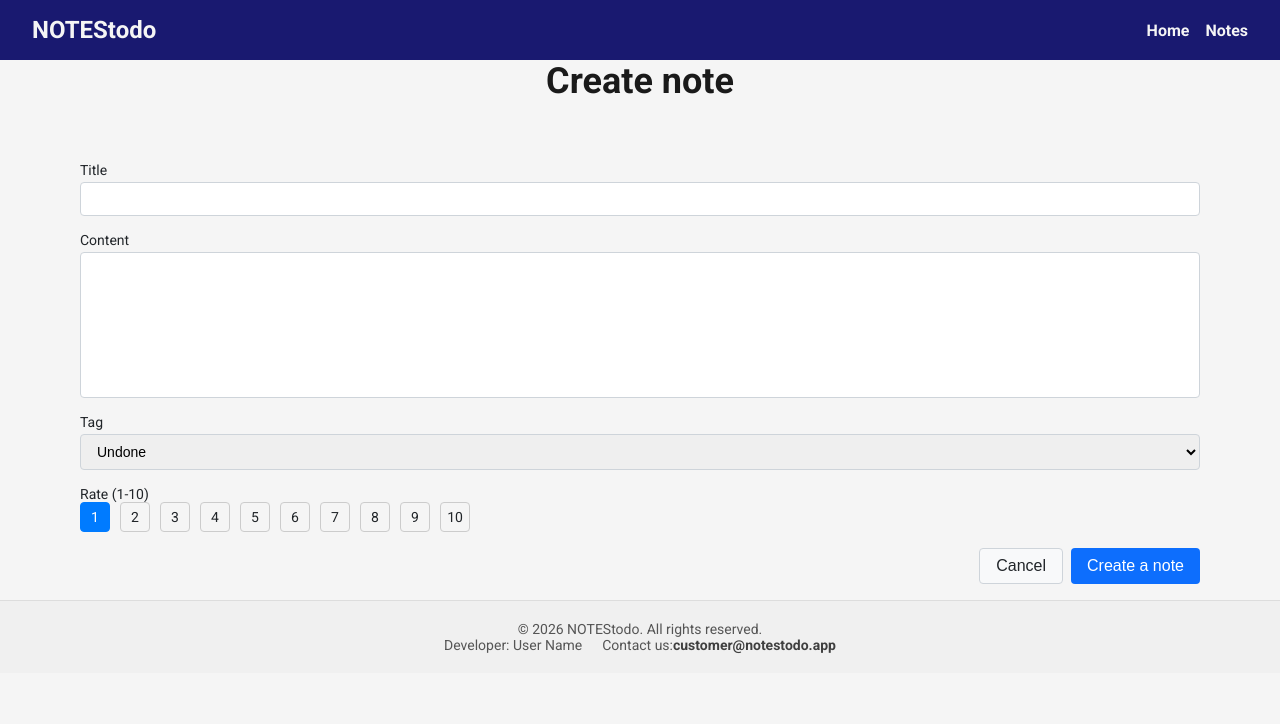
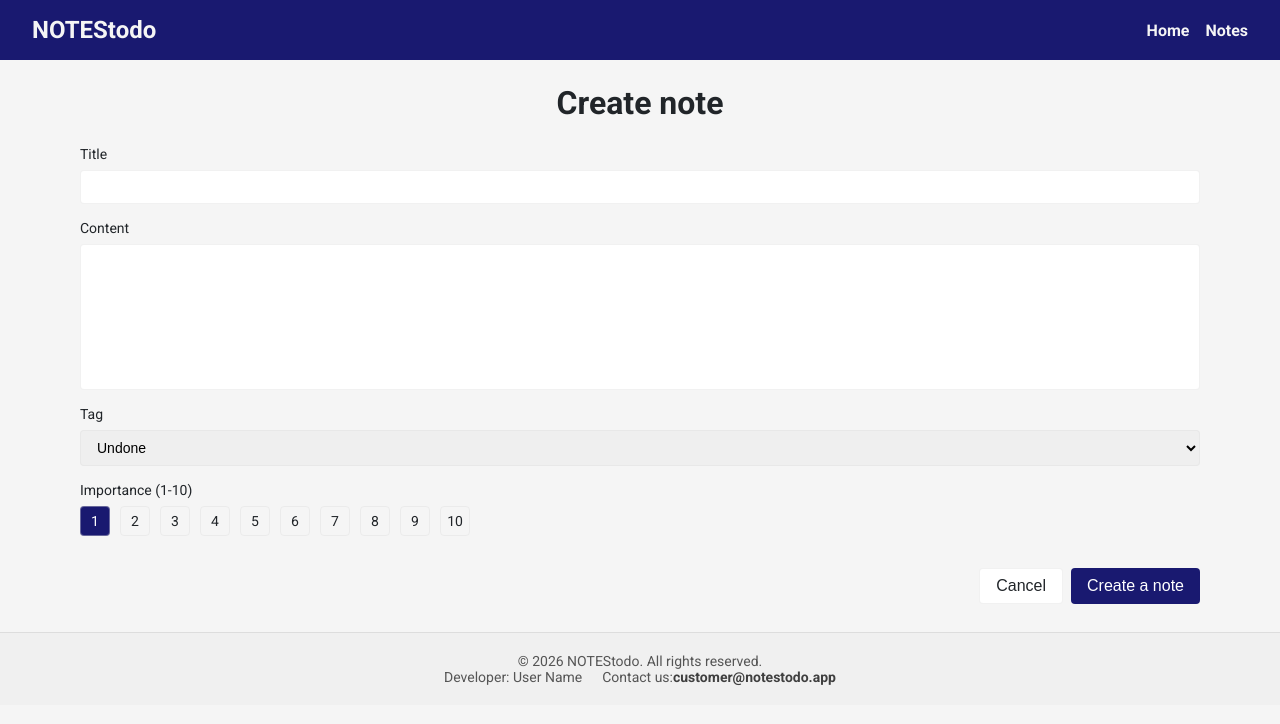
Before and after one commit to Liska-iriska/notestodo, a Next.js app: page /notes/action/create in a window 1280 px wide. Shown: the top 724 px of the page. Built offline with nearby package versions, Linux system fonts and the light colour scheme.

Commit message:
Edit Note form styles

```diff
--- a/app/notes/action/create/CreateNote.module.css
+++ b/app/notes/action/create/CreateNote.module.css
@@ -10,9 +10,9 @@
 }
 
 .title {
-  font-size: 36px;
+  font-size: 32px;
   font-weight: 700;
-  color: #1a1a1a;
-  margin-bottom: 60px;
+  color: var(--color-title);
+  margin: 24px 0;
   text-align: center;
 }
--- a/components/NoteForm/NoteForm.module.css
+++ b/components/NoteForm/NoteForm.module.css
@@ -9,7 +9,7 @@
   flex-direction: column;
   font-size: 14px;
   font-weight: 500;
-  color: #212529;
+  color: var(--color-title);
 }
 
 .input,
@@ -18,56 +18,67 @@
   margin-top: 4px;
   padding: 8px 12px;
   font-size: 14px;
-  border: 1px solid #ced4da;
+  border: 1px solid var(--color-border);
   border-radius: 4px;
   resize: none;
+}
+
+.input:focus,
+.textarea:focus,
+.select:focus {
+  outline: none;
+  border: 1px solid var(--color-content);
+  box-shadow: 0 4px 12px rgba(0, 0, 0, 0.05);
 }
 
 .actions {
   display: flex;
   justify-content: flex-end;
   gap: 8px;
+  padding: 12px 0;
 }
 
 .submitButton {
   padding: 8px 16px;
   font-size: 16px;
-  background-color: #0d6efd;
-  color: #fff;
+  background-color: var(--color-blue);
+  color: var(--color-white);
   border: none;
   border-radius: 4px;
   cursor: pointer;
-  transition: background-color 0.2s ease;
+  transition: background-color 0.6s ease;
 }
 
 .submitButton:hover {
-  background-color: #0b5ed7;
+  background-color: var(--color-lightSkyBlue);
+  color: var(--color-blue);
 }
 
 .submitButton:disabled {
-  background-color: #6c757d;
+  background-color: var(--color-clear-hover);
   cursor: not-allowed;
+  color: var(--color-white);
 }
 
 .cancelButton {
   padding: 8px 16px;
   font-size: 16px;
-  background-color: #f8f9fa;
-  color: #212529;
-  border: 1px solid #ced4da;
+  background-color: var(--color-white);
+  color: var(--color-title);
+  border: 1px solid var(--color-border);
   border-radius: 4px;
   cursor: pointer;
-  transition: background-color 0.2s ease;
+  transition: background-color 0.6s ease;
 }
 
 .cancelButton:hover {
-  background-color: #e2e6ea;
+  background-color: var(--color-clear-hover);
 }
 
-/* NoteList.module.css (або твій файл стилів форми) */
 .radioGroup {
   display: flex;
   gap: 10px;
+  margin-top: 4px;
 }
 
 .radioLabel {
@@ -86,13 +97,17 @@
   justify-content: center;
   width: 30px;
   height: 30px;
-  border: 1px solid #ccc;
+  border: 1px solid var(--color-border);
   border-radius: 4px;
-  transition: background 0.3s;
+  transition: background 0.6s;
 }
 
 .radioLabel input:checked + .radioCustom {
-  background-color: #007bff;
-  color: white;
-  border-color: #007bff;
+  background-color: var(--color-blue);
+  color: var(--color-white);
+  border-color: var(--color-border);
 }
+
+.formGroup label {
+  margin-bottom: 4px;
+}
--- a/components/NoteForm/NoteForm.tsx
+++ b/components/NoteForm/NoteForm.tsx
@@ -82,7 +82,7 @@ export default function NoteForm() {
       </div>
 
       <div className={css.formGroup}>
-        <label>Rate (1-10)</label>
+        <label>Importance (1-10)</label>
         <div className={css.radioGroup}>
           {[...Array(10)].map((_, index) => {
             const value = index + 1;
```
